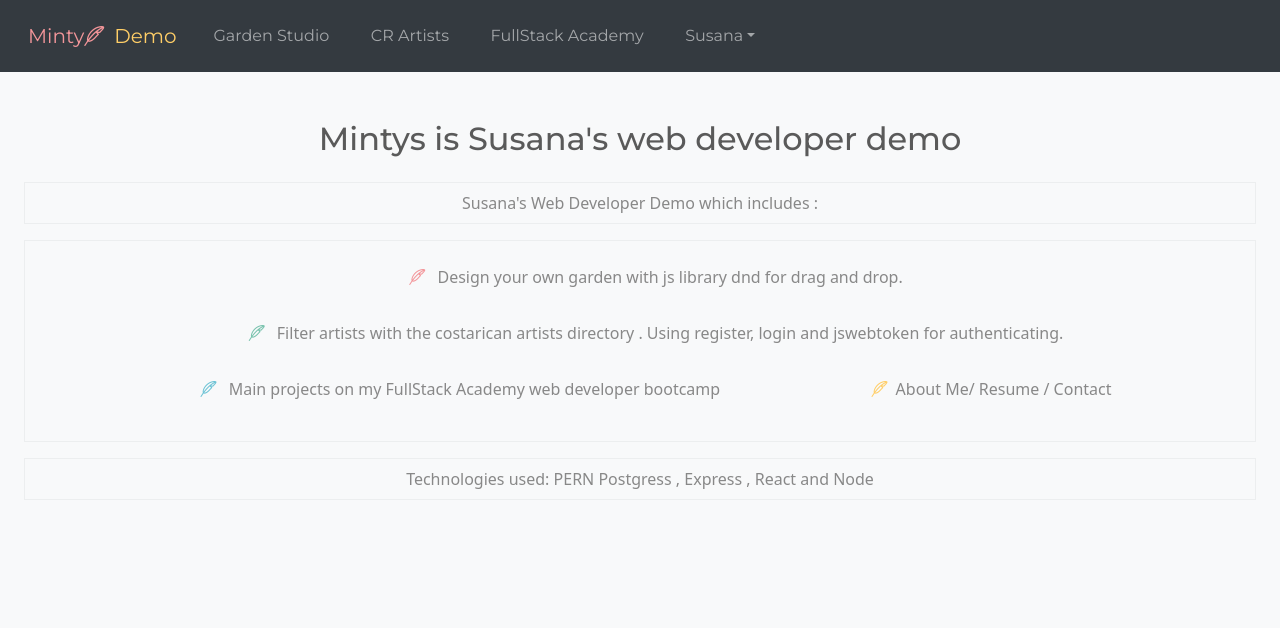
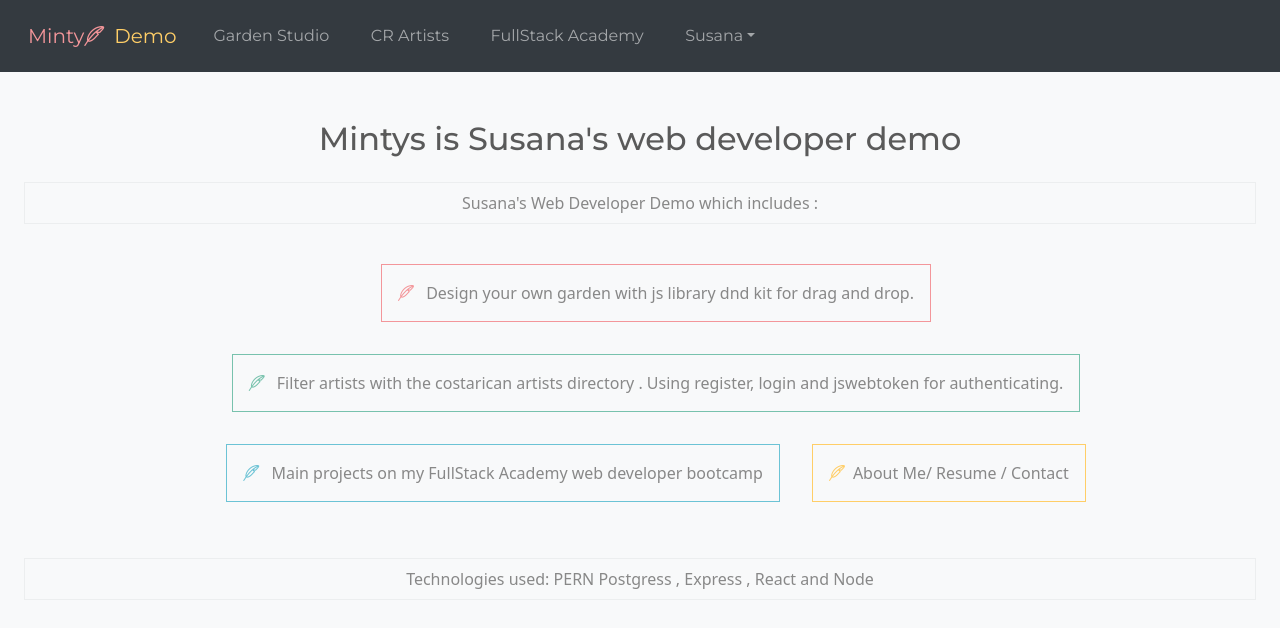
Before and after one commit to SukianCR/Minty, a React (Vite) app: page / in a window 1280 px wide. Shown: the top 628 px of the page. Built offline with nearby package versions, Linux system fonts and the light colour scheme.

Commit message:
level 1 landing page

```diff
--- a/src/components/home/Home.jsx
+++ b/src/components/home/Home.jsx
@@ -12,31 +12,33 @@ export default function Home() {
       <div className="p-2 bg-light border">
         Susana's Web Developer Demo which includes :
       </div>
-      <div className="p-2 bg-light border ">
+
+      <div className="p-2 bg-light  ">
         <ul className="home">
-          <li>
+          <li className="border border-secondary ">
             {" "}
-            <i className="bi bi-feather pr-05 text-secondary"></i> Design your
-            own garden with js library dnd for drag and drop.
+            <i className="bi bi-feather  text-secondary pr-05 "></i> Design your
+            own garden with js library dnd kit for drag and drop.
           </li>
-          <li>
+          <li className="border border-primary ">
             {" "}
             <i className="bi bi-feather pr-05 text-primary"></i> Filter artists
             with the costarican artists directory . Using register, login and
             jswebtoken for authenticating.{" "}
           </li>
-          <li>
+          <li className="border border-info ">
             {" "}
             <i className="bi bi-feather pr-05 text-info"></i> Main projects on
             my FullStack Academy web developer bootcamp{" "}
           </li>
-          <li>
+          <li className="border border-warning ">
             {" "}
             <i className="bi bi-feather pr-05 text-warning "></i>About Me/
             Resume / Contact
           </li>
         </ul>
       </div>
+
       <div className="p-2 bg-light border ">
         Technologies used: PERN Postgress , Express , React and Node
       </div>
--- a/src/index.css
+++ b/src/index.css
@@ -125,12 +125,13 @@
   flex-direction: row;
   /* flex-wrap: nowrap | wrap | wrap-reverse; */
   flex-wrap: wrap;
-  justify-content: space-evenly;
-  align-items: center;
+  justify-content: center;
+  /* align-items: center; */
 }
 
 .home > li {
   padding: 1em;
+  margin: 1em;
   list-style: none;
 }
 .drop_position {
```
